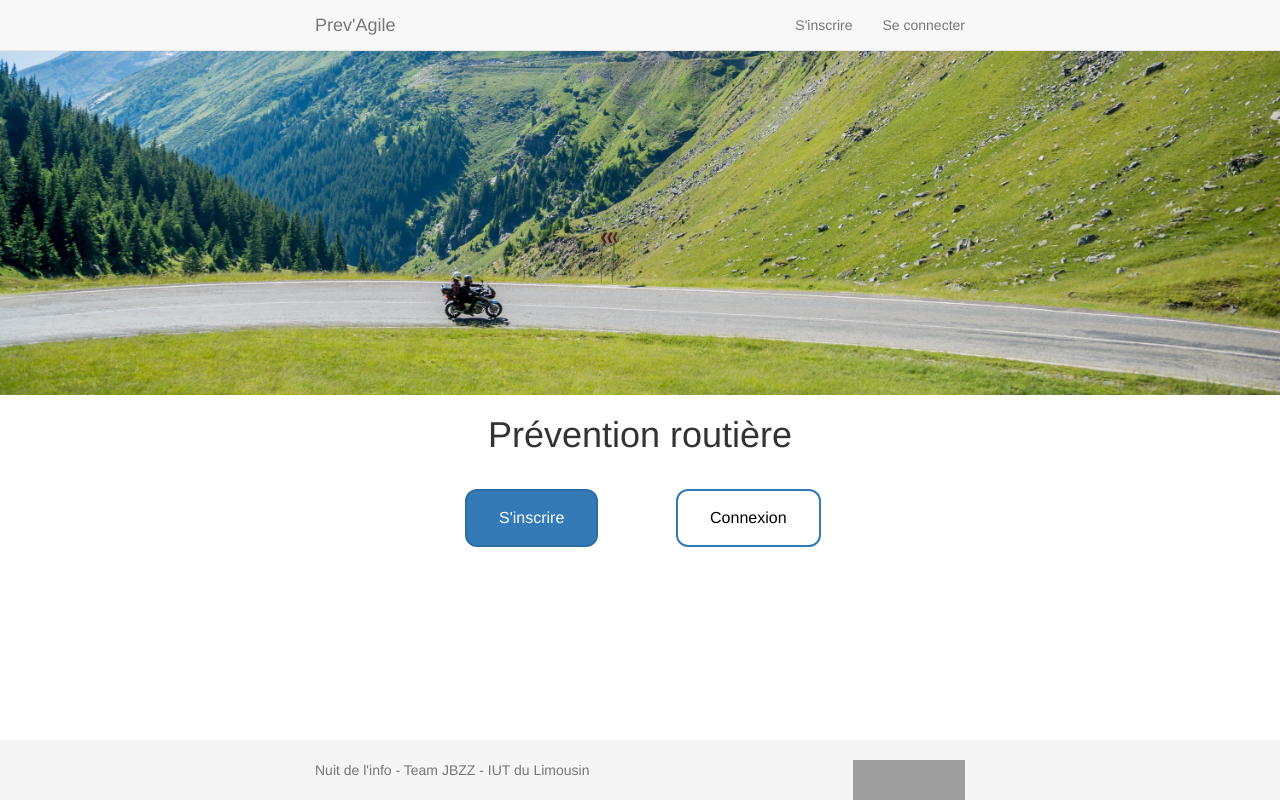
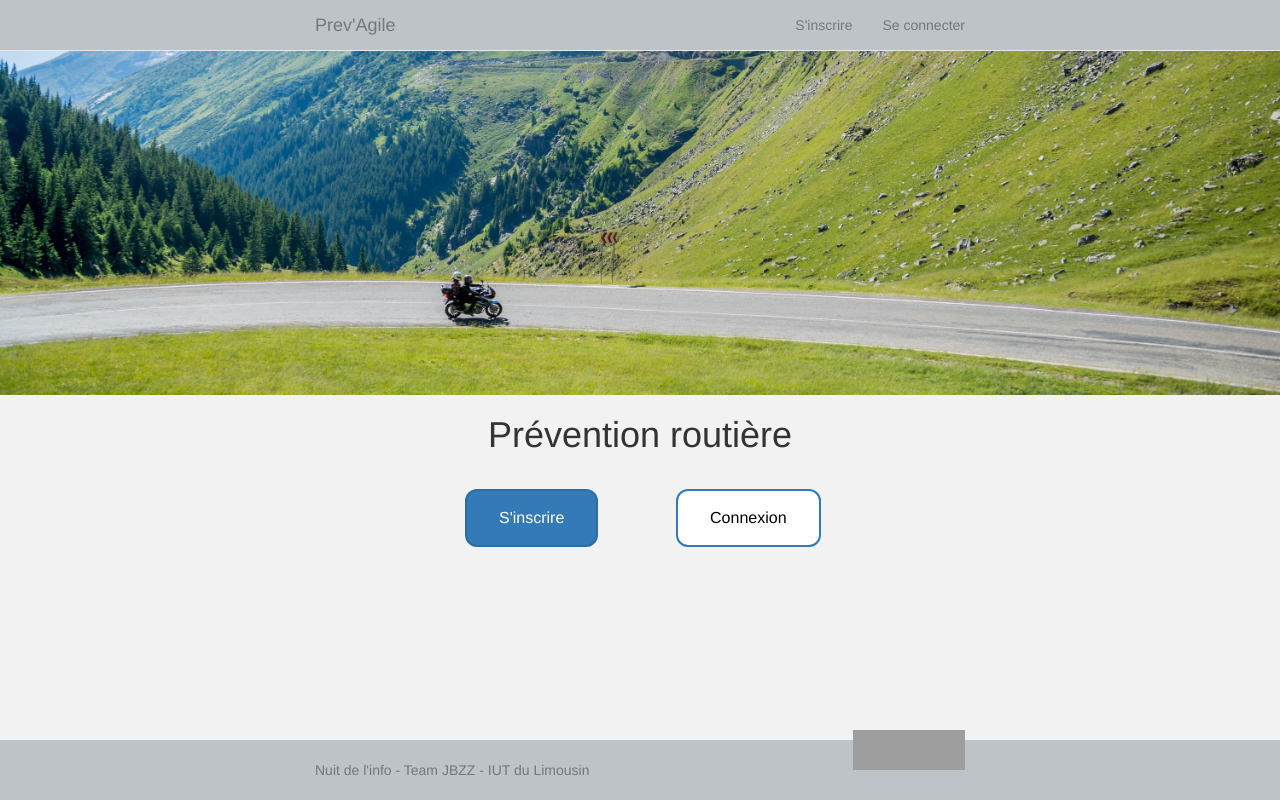
Before and after one commit to DimGael/nuitInfoTeamJbzz, a PHP site: the page made by index.php in a window 1280 px wide. Run offline with PHP 8.4, Linux system fonts and the light colour scheme; grey boxes are pictures that could not be loaded.

Commit message:
dazfzfazfaz

```diff
--- a/css/moncss.css
+++ b/css/moncss.css
@@ -39,7 +39,11 @@
 }
 
 .debut{
-  margin-top: 50px;
+  margin-top: 80px;
+}
+
+img{
+  margin-top:-30px;
 }
 
 label
@@ -53,7 +57,18 @@ label
     float: left;
 
 }
+body{
+  background-color: #f2f2f2;
+}
+.row{
+  background-color: #white;
+  border-radius: 10px;
+}
+.navbar {
 
-.borderless tr, .borderless td {
-    border: none;
+background-color:#BDC3C7;
+
 }
+.footer{
+  background-color: #BDC3C7;
+}
```
Also changed, not shown: include/pages/creerCompte.inc.php (+7 -1 lines), include/pages/listerMessages.inc.php (+30 -27 lines).
